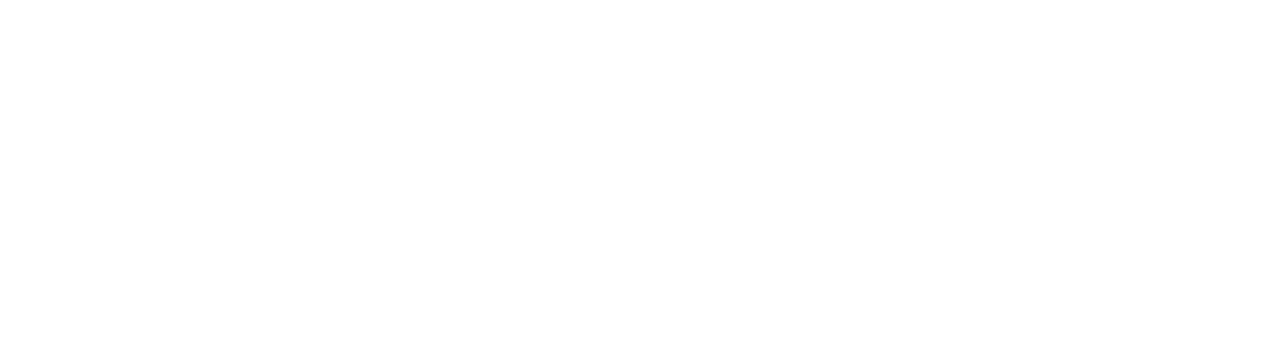
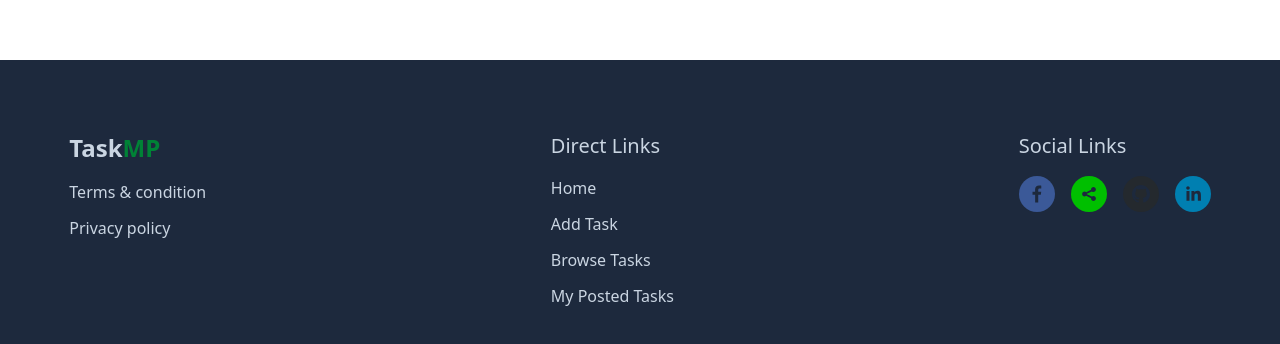
Before and after one commit to gaziraihan1/freelance-marketplace-client, a React (Vite) app: page / in a window 1280 px wide. Shown: the part 732-1076 px from the top of the page. Before the commit the page ends 800 px from the top, so only its background shows below. Built offline with nearby package versions, Linux system fonts and the light colour scheme; no server answers.

Commit message:
Footer section completed successfully

```diff
--- a/package.json
+++ b/package.json
@@ -18,6 +18,7 @@
     "react-dom": "^19.1.0",
     "react-icons": "^5.5.0",
     "react-router": "^7.6.0",
+    "react-social-icons": "^6.24.0",
     "react-toastify": "^11.0.5",
     "react-tooltip": "^5.28.1",
     "tailwindcss": "^4.1.7"
--- /dev/null
+++ b/src/components/Footer.jsx
@@ -0,0 +1,59 @@
+import React from "react";
+import { Link, NavLink } from "react-router";
+import { SocialIcon } from "react-social-icons";
+
+const Footer = () => {
+  return (
+    <div className="py-8 lg:py-14 flex flex-col md:flex-row justify-between text-center md:text-left p-4 lg:w-11/12 2xl:w-10/12 mx-auto gap-6">
+      <div>
+        <h2 className="text-xl lg:text-2xl 2xl:text-3xl font-bold">
+          Task<span className="text-green-700">MP</span>
+        </h2>
+        <ul className="space-y-2 md:space-y-3 mt-2 md:mt-4">
+          <li>
+            <a className="hover:underline hover:text-blue-600 transition" href="">Terms & condition</a>
+          </li>
+          <li>
+            <a className="hover:underline hover:text-blue-600 transition" href="">Privacy policy</a>
+          </li>
+        </ul>
+      </div>
+      <div>
+        <h2 className="text-lg md:text-xl font-medium">Direct Links</h2>
+        <ul className="space-y-1 md:space-y-3 mt-2 md:mt-4">
+          <li>
+            <Link  className="hover:underline hover:text-blue-600 transition" to={"/"}>Home</Link>
+          </li>
+          <li>
+            <Link className="hover:underline hover:text-blue-600 transition" to={"/add-task"}>Add Task</Link>
+          </li>
+          <li>
+            <Link className="hover:underline hover:text-blue-600 transition" to={"/browse-task"}>Browse Tasks</Link>
+          </li>
+          <li>
+            <Link className="hover:underline hover:text-blue-600 transition" to={"/my-posted-task"}>My Posted Tasks</Link>
+          </li>
+        </ul>
+      </div>
+      <div>
+        <h2 className="text-lg md:text-xl font-medium">Social Links</h2>
+        <ul className="flex gap-2 md:gap-4 mt-2 md:mt-4 justify-center ">
+          <li>
+            <SocialIcon style={{height: 36, width: 36}} url="https://www.facebook.com/mohammad.raihan.gazi" />
+          </li>
+          <li>
+            <SocialIcon style={{height: 36, width: 36}} url="https://x.com/raihangazy90" />
+          </li>
+          <li>
+            <SocialIcon style={{height: 36, width: 36}} url="https://github.com/gaziraihan1" />
+          </li>
+          <li>
+            <SocialIcon style={{height: 36, width: 36}} url="https://www.linkedin.com/in/mohammad-raihan-gazi"/>
+          </li>
+        </ul>
+      </div>
+    </div>
+  );
+};
+
+export default Footer;
--- a/src/layout/MainLayout.jsx
+++ b/src/layout/MainLayout.jsx
@@ -1,6 +1,7 @@
 import React from 'react';
 import { Outlet } from 'react-router';
 import Header from '../components/Header';
+import Footer from '../components/Footer';
 
 const MainLayout = () => {
     return (
@@ -8,9 +9,12 @@
         <header className='p-4 md:p-2 lg:py-4 lg:px-0 bg-slate-300 '>
             <Header />
         </header>
-        <main>
+        <main className='lg:w-11/12 mx-auto 2xl:w-10/12 p-4 md:p-2 lg:p-0 min-h-[90vh]'>
             <Outlet />
         </main>
+        <footer className='p-4 md:p-2 lg:py-4 lg:px-0 bg-slate-800 text-slate-300'>
+            <Footer />
+        </footer>
         </>
     );
 };
```
Also changed, not shown: 1 other file (tests, documents, lock files or other folders).
